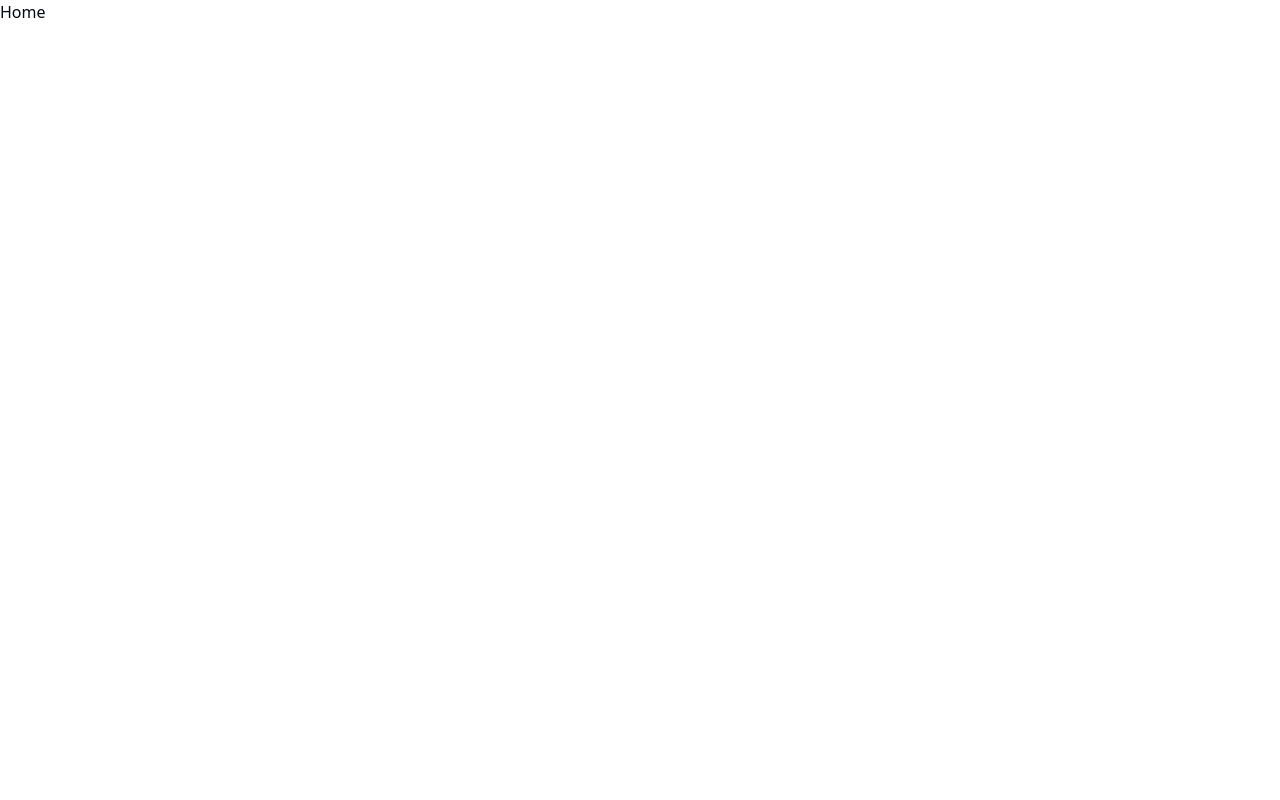
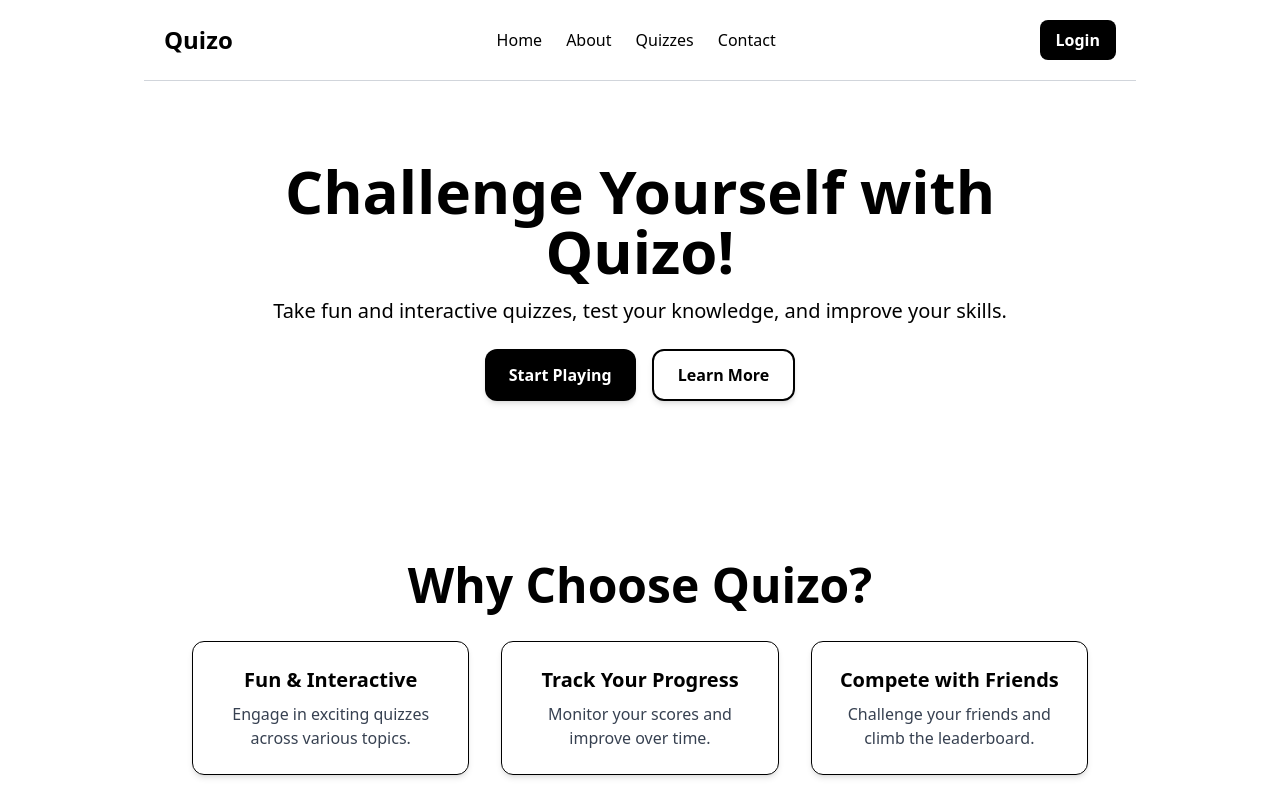
Before and after one commit to thexeromin/quizo, a React (Vite) app in the folder client/: page / in a window 1280 px wide. Shown: the top 800 px of the page. Built offline with nearby package versions, Linux system fonts and the light colour scheme.

Commit message:
add: homepage components

```diff
--- /dev/null
+++ b/client/src/components/atoms/Logo.tsx
@@ -0,0 +1,3 @@
+export default function Logo() {
+  return <h1 className="text-2xl font-bold text-black">Quizo</h1>;
+}
--- /dev/null
+++ b/client/src/components/molecules/Footer.tsx
@@ -0,0 +1,7 @@
+export default function Footer() {
+  return (
+    <footer className="w-full py-6 bg-black text-white text-center">
+      <p>&copy; {new Date().getFullYear()} Quizo. All rights reserved.</p>
+    </footer>
+  );
+}
--- /dev/null
+++ b/client/src/components/molecules/NavBar.tsx
@@ -0,0 +1,70 @@
+import { useState } from "react";
+import { X, AlignJustify } from "lucide-react";
+import Logo from "../atoms/Logo";
+import { Button } from "../atoms/button";
+
+export default function NavBar() {
+  const [isOpen, setIsOpen] = useState(false);
+  const [isAuthenticated, setIsAuthenticated] = useState(false);
+
+  const links = ["Home", "About", "Quizzes", "Contact"];
+
+  return (
+    <nav className="w-full flex justify-between items-center p-5 bg-white border-b border-gray-300">
+      <Logo />
+
+      {/* Desktop Menu */}
+      <ul className="hidden md:flex space-x-6 text-black font-medium">
+        {links.map((link, index) => (
+          <li key={index} className="cursor-pointer hover:text-gray-500">
+            {link}
+          </li>
+        ))}
+      </ul>
+
+      {/* Sign In / Sign Out Button */}
+      <button
+        className="hidden md:block bg-black text-white px-4 py-2 rounded-lg font-semibold hover:bg-gray-800 transition"
+        onClick={() => setIsAuthenticated(!isAuthenticated)}
+      >
+        {isAuthenticated ? "Logout" : "Login"}
+      </button>
+
+      {/* Mobile Menu Button */}
+      <Button
+        className="md:hidden text-2xl focus:outline-none"
+        variant="ghost"
+        size="sm"
+        onClick={() => setIsOpen(!isOpen)}
+      >
+        {isOpen ? <X /> : <AlignJustify />}
+      </Button>
+
+      {/* Mobile Menu */}
+      {isOpen && (
+        <ul className="absolute top-16 left-0 w-full bg-white border-t border-gray-300 flex flex-col items-center space-y-4 py-4 md:hidden">
+          {links.map((link, index) => (
+            <li
+              key={index}
+              className="cursor-pointer hover:text-gray-500"
+              onClick={() => setIsOpen(false)}
+            >
+              {link}
+            </li>
+          ))}
+          <li>
+            <button
+              className="bg-black text-white px-4 py-2 rounded-lg font-semibold hover:bg-gray-800 transition"
+              onClick={() => {
+                setIsAuthenticated(!isAuthenticated);
+                setIsOpen(false);
+              }}
+            >
+              {isAuthenticated ? "Logout" : "Login"}
+            </button>
+          </li>
+        </ul>
+      )}
+    </nav>
+  );
+}
--- /dev/null
+++ b/client/src/components/organisms/CtaSection.tsx
@@ -0,0 +1,15 @@
+export default function CtaSection() {
+  return (
+    <section className="py-20 bg-black text-white text-center px-6 md:px-12">
+      <h2 className="text-3xl md:text-5xl font-bold mb-6">
+        Take Your Quiz Game to the Next Level
+      </h2>
+      <p className="text-lg md:text-xl mb-6">
+        Join thousands of players challenging their knowledge every day.
+      </p>
+      <button className="bg-white text-black px-6 py-3 rounded-xl font-semibold shadow-md hover:bg-gray-200 transition">
+        Start Playing Now
+      </button>
+    </section>
+  );
+}
--- /dev/null
+++ b/client/src/components/organisms/FeaturesSection.tsx
@@ -0,0 +1,31 @@
+export default function FeaturesSection() {
+  return (
+    <section className="py-20 bg-white text-black text-center px-6 md:px-12">
+      <h2 className="text-3xl md:text-5xl font-bold mb-8">Why Choose Quizo?</h2>
+      <div className="grid md:grid-cols-3 gap-8 max-w-5xl mx-auto">
+        {[
+          {
+            title: "Fun & Interactive",
+            description: "Engage in exciting quizzes across various topics.",
+          },
+          {
+            title: "Track Your Progress",
+            description: "Monitor your scores and improve over time.",
+          },
+          {
+            title: "Compete with Friends",
+            description: "Challenge your friends and climb the leaderboard.",
+          },
+        ].map((feature, index) => (
+          <div
+            key={index}
+            className="p-6 border border-black rounded-xl shadow-md"
+          >
+            <h3 className="text-xl font-semibold mb-2">{feature.title}</h3>
+            <p className="text-gray-700">{feature.description}</p>
+          </div>
+        ))}
+      </div>
+    </section>
+  );
+}
--- /dev/null
+++ b/client/src/components/organisms/HeroSection.tsx
@@ -0,0 +1,23 @@
+export default function HeroSection() {
+  return (
+    <section className="flex flex-col items-center text-center px-6 md:px-12 py-20 bg-white text-black">
+      <div className="max-w-3xl">
+        <h1 className="text-4xl md:text-6xl font-bold mb-4">
+          Challenge Yourself with Quizo!
+        </h1>
+        <p className="text-lg md:text-xl mb-6">
+          Take fun and interactive quizzes, test your knowledge, and improve
+          your skills.
+        </p>
+        <div className="flex flex-col md:flex-row gap-4 justify-center">
+          <button className="bg-black text-white px-6 py-3 rounded-xl font-semibold shadow-md hover:bg-gray-800 transition">
+            Start Playing
+          </button>
+          <button className="bg-transparent border-2 border-black px-6 py-3 rounded-xl font-semibold shadow-md hover:bg-black hover:text-white transition">
+            Learn More
+          </button>
+        </div>
+      </div>
+    </section>
+  );
+}
--- /dev/null
+++ b/client/src/components/organisms/TestimonialSection.tsx
@@ -0,0 +1,29 @@
+export default function TestimonialsSection() {
+  return (
+    <section className="py-20 bg-white text-black text-center px-6 md:px-12">
+      <h2 className="text-3xl md:text-5xl font-bold mb-8">
+        What Our Players Say
+      </h2>
+      <div className="max-w-4xl mx-auto space-y-6">
+        {[
+          {
+            name: "Emma Johnson",
+            feedback: "Quizo makes learning fun and engaging! I love the challenges."
+          },
+          {
+            name: "Michael Brown",
+            feedback: "Best quiz app ever! Competing with friends is so much fun."
+          }
+        ].map((testimonial, index) => (
+          <div
+            key={index}
+            className="p-6 border border-black rounded-xl shadow-md"
+          >
+            <p className="text-lg italic">&quot;{testimonial.feedback}&quot;</p>
+            <p className="font-semibold mt-2">- {testimonial.name}</p>
+          </div>
+        ))}
+      </div>
+    </section>
+  );
+}
--- a/client/src/pages/Home.tsx
+++ b/client/src/pages/Home.tsx
@@ -1,7 +1,19 @@
+import NavBar from "@/components/molecules/NavBar";
+import FeaturesSection from "@/components/organisms/FeaturesSection";
+import HeroSection from "@/components/organisms/HeroSection";
+import Footer from "@/components/molecules/Footer";
+import TestimonialsSection from "@/components/organisms/TestimonialSection";
+import CtaSection from "@/components/organisms/CtaSection";
+
 export default function Home() {
   return (
-    <>
-      <h1>Home</h1>
-    </>
+    <div className="container mx-auto px-4 max-w-5xl">
+      <NavBar />
+      <HeroSection />
+      <FeaturesSection />
+      <TestimonialsSection />
+      <CtaSection />
+      <Footer />
+    </div>
   );
 }
```
